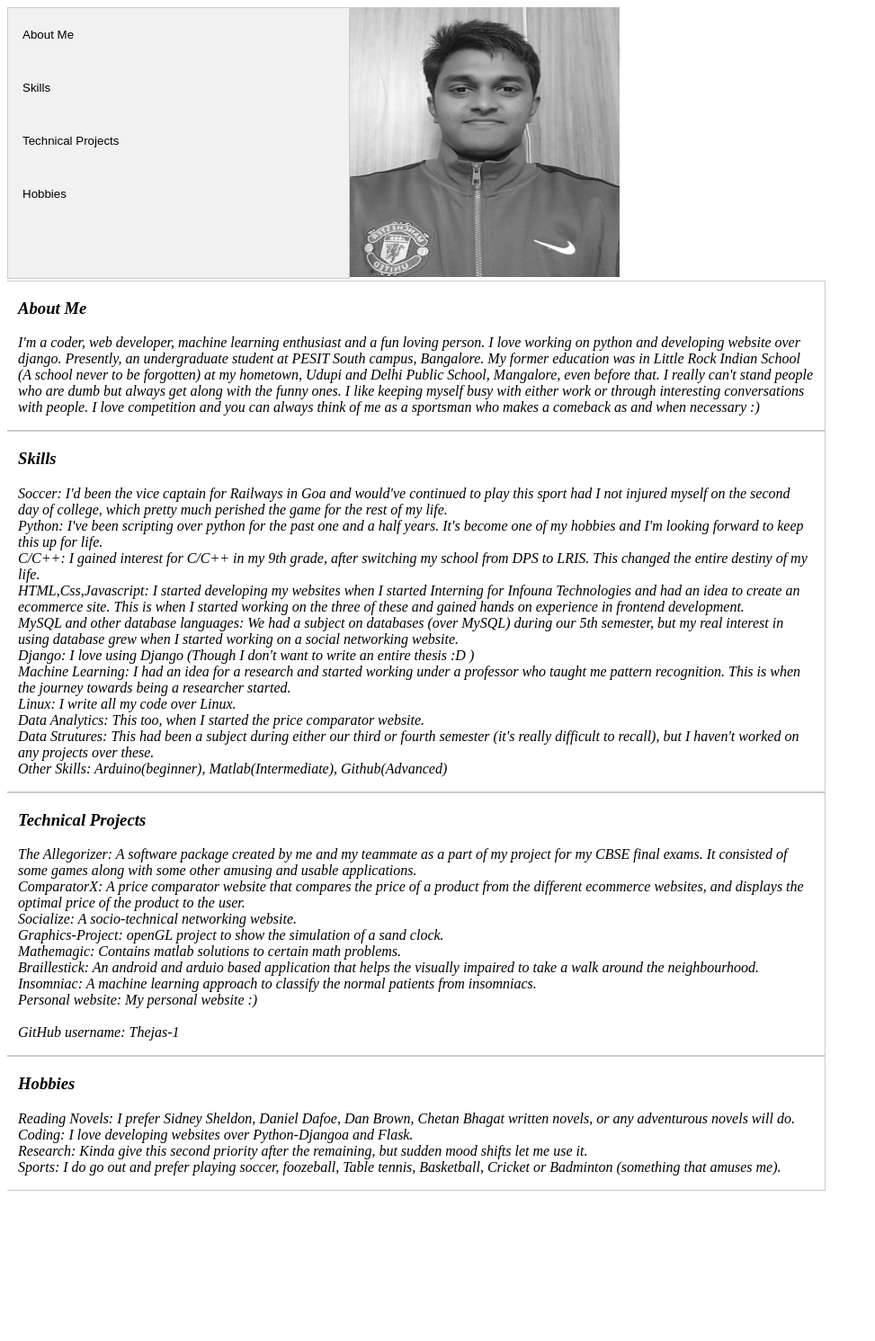
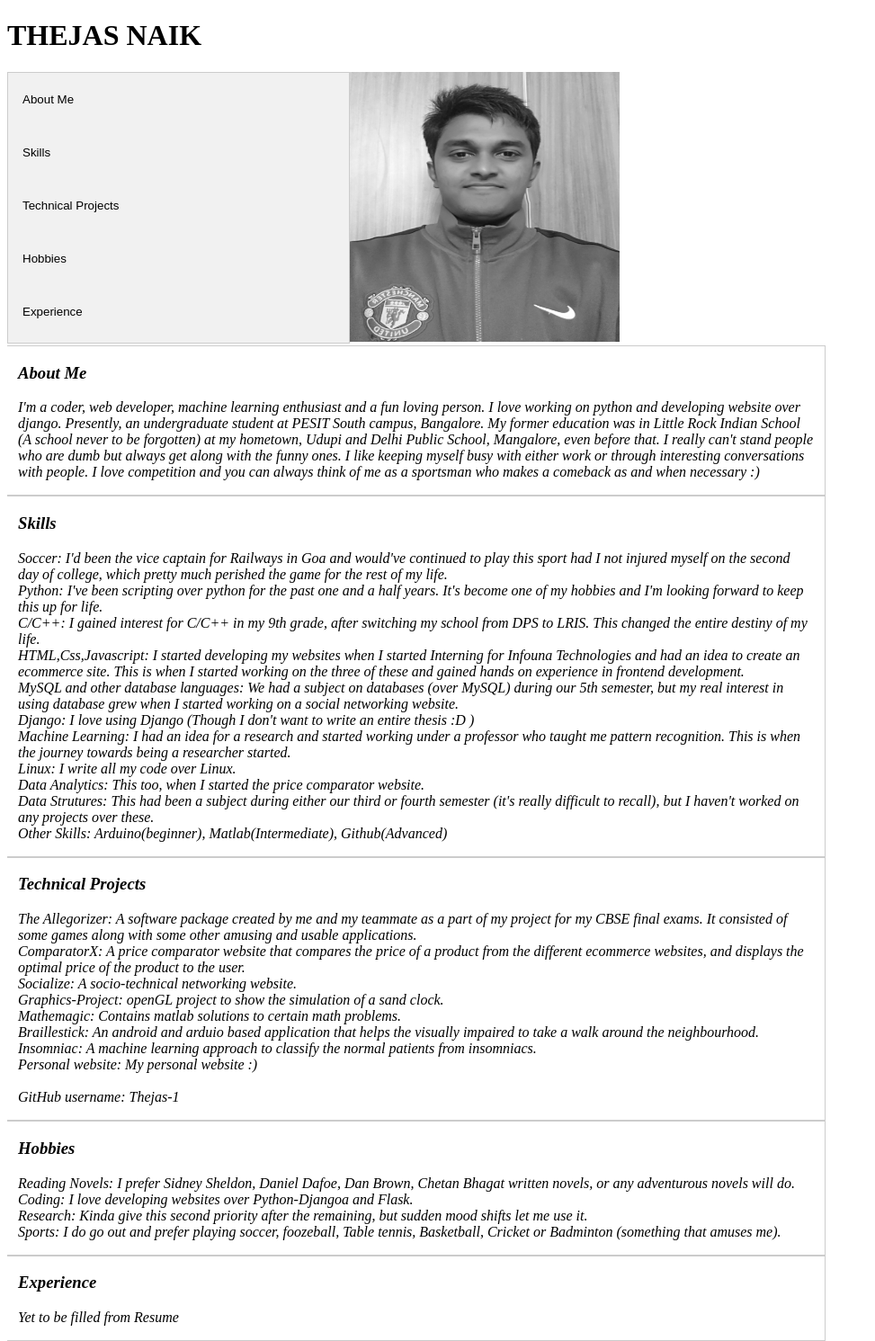
Before and after one commit to Thejas-1/Personal-Website, a Django app: template mysite/blog/templates/blog/index.html in a window 1280 px wide. Shown: the whole page at 90% size, without its empty margins (0-973 px from the left). Before the commit the page ends 1324 px from the top, so only its background shows below. Run offline with Django 3.2, Linux system fonts and the light colour scheme; the template is opened without the code that fills it, so the values that code supplies are empty; parts of the project's set-up code (start-up, migrations or seed data) failed here and were passed over.

Commit message:
Some minor changes

```diff
--- a/mysite/blog/templates/blog/index.html
+++ b/mysite/blog/templates/blog/index.html
@@ -9,7 +9,7 @@
  </title>
  </head>
  <body>
-
+<h1>THEJAS NAIK</h1>
  <img src="{% static "css/MyPhoto.jpg" %}" alt="My Image" height="300" width="300"/>
  <div class="tab">
   <button class="tablinks" onclick="openCity(event, 'About Me')">About Me</button>
@@ -17,6 +17,7 @@
   <button class="tablinks" onclick="openCity(event, 'Technical Projects')">Technical Projects
 </button>
   <button class="tablinks" onclick="openCity(event, 'Hobbies')">Hobbies</button>
+  <button class="tablinks" onclick="openCity(event, 'Experience')">Experience</button>
 </div>
 
 <div id="About Me" class="tabcontent">
@@ -84,7 +85,10 @@ Sports: I do go out and prefer playing soccer, foozeball, Table tennis, Basketba
 </p>
 </div>
 
-
+<div id="Experience" class="tabcontent">
+  <h3>Experience</h3>
+<p>Yet to be filled from Resume</p>
+</div>
 <script>
 function openCity(evt, cityName) {
     var i, tabcontent, tablinks;
```
